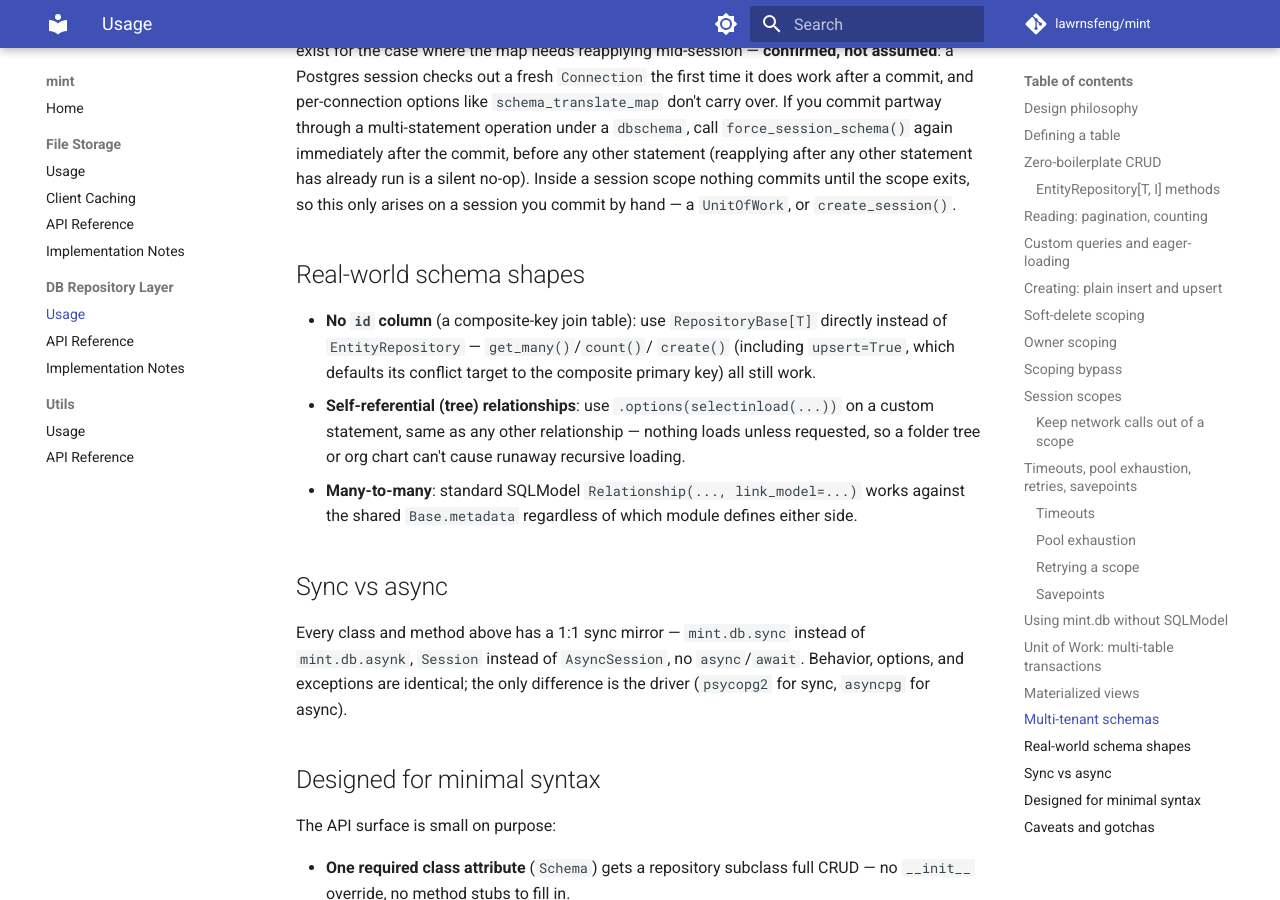
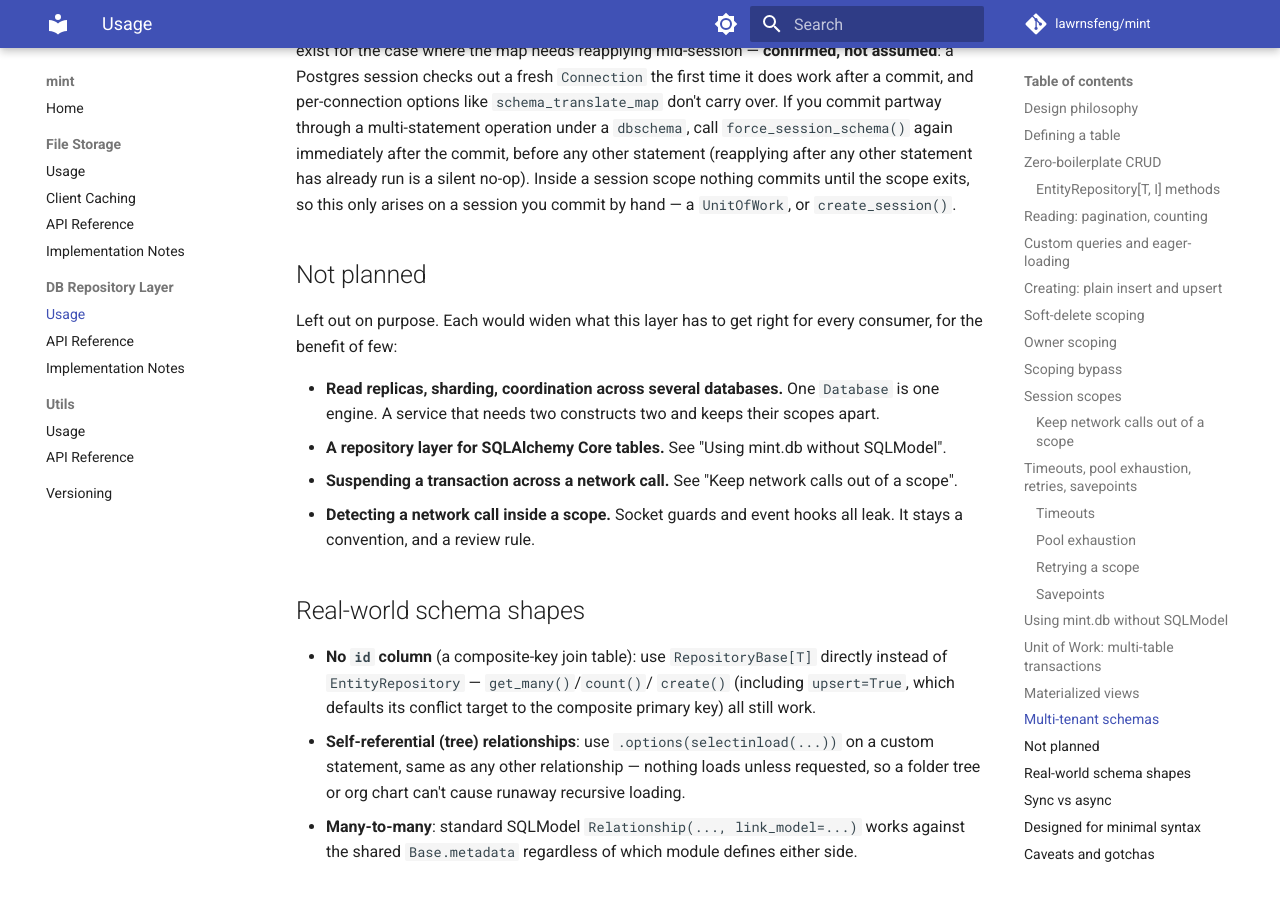
Before and after one commit to lawrnsfeng/mint, an MkDocs documentation site: the page built from docs/db/usage.md, in a window 1280 px wide and 900 px high, scrolled down 13204 px. Built offline with MkDocs 1.6.1 and Material for MkDocs 9.7.7, drawn with Linux system fonts in a browser that asks for light colours; comment, search, counter and statistics services are not loaded.

Commit message:
docs: add versioning and deprecation policy
Nothing stated what counts as mint's public API or how it may change,
so a consumer pinned to 0.x had no way to tell a safe upgrade from a
breaking one.

Add a versioning page: how the version is computed, which names are
public, that a breaking change on 0.x ships in a minor release after
one minor release of deprecation warnings, and what CI proves on every
pull request.

Set major_on_zero to false so the release tooling matches the page. A
breaking commit on 0.x now bumps the minor; it would have released
1.0.0.

The usage guide gains a section naming what the db layer leaves out on
purpose: read replicas, sharding, a Core repository layer, and any
attempt to detect or suspend a transaction around a network call.

```diff
--- a/docs/db/usage.md
+++ b/docs/db/usage.md
@@ -657,6 +657,21 @@
 nothing commits until the scope exits, so this only arises on a session
 you commit by hand — a `UnitOfWork`, or `create_session()`.
 
+## Not planned
+
+Left out on purpose. Each would widen what this layer has to get right
+for every consumer, for the benefit of few:
+
+- **Read replicas, sharding, coordination across several databases.** One
+  `Database` is one engine. A service that needs two constructs two and
+  keeps their scopes apart.
+- **A repository layer for SQLAlchemy Core tables.** See "Using mint.db
+  without SQLModel".
+- **Suspending a transaction across a network call.** See "Keep network
+  calls out of a scope".
+- **Detecting a network call inside a scope.** Socket guards and event
+  hooks all leak. It stays a convention, and a review rule.
+
 ## Real-world schema shapes
 
 - **No `id` column** (a composite-key join table): use `RepositoryBase[T]`
--- a/mkdocs.yml
+++ b/mkdocs.yml
@@ -35,6 +35,7 @@
   - Utils:
       - Usage: utils/usage.md
       - API Reference: utils/api.md
+  - Versioning: versioning.md
 plugins:
   - search
   - mkdocstrings:
--- a/pyproject.toml
+++ b/pyproject.toml
@@ -160,7 +160,7 @@
 [tool.semantic_release]
 commit_parser = "conventional"
 tag_format = "v{version}"
-major_on_zero = true
+major_on_zero = false
 allow_zero_version = true
 commit_message = "chore(release): v{version}\n\n[skip ci]"
 commit_author = "github-actions[bot] <github-actions[bot]@users.noreply.github.com>"
```
Also changed, not shown: README.md (+2 -1 lines), docs/index.md (+2 -0 lines), docs/versioning.md (added, +76 -0 lines).
